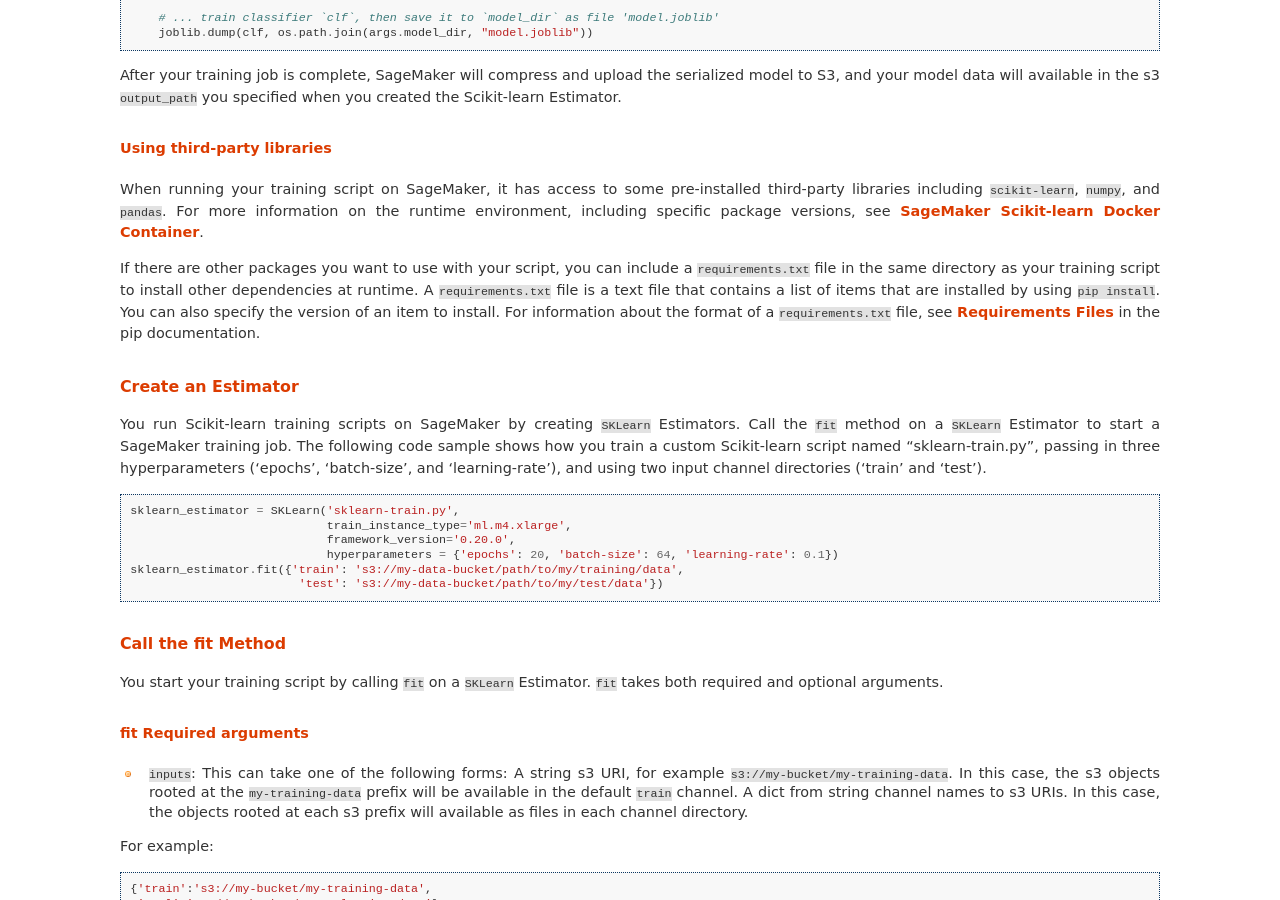
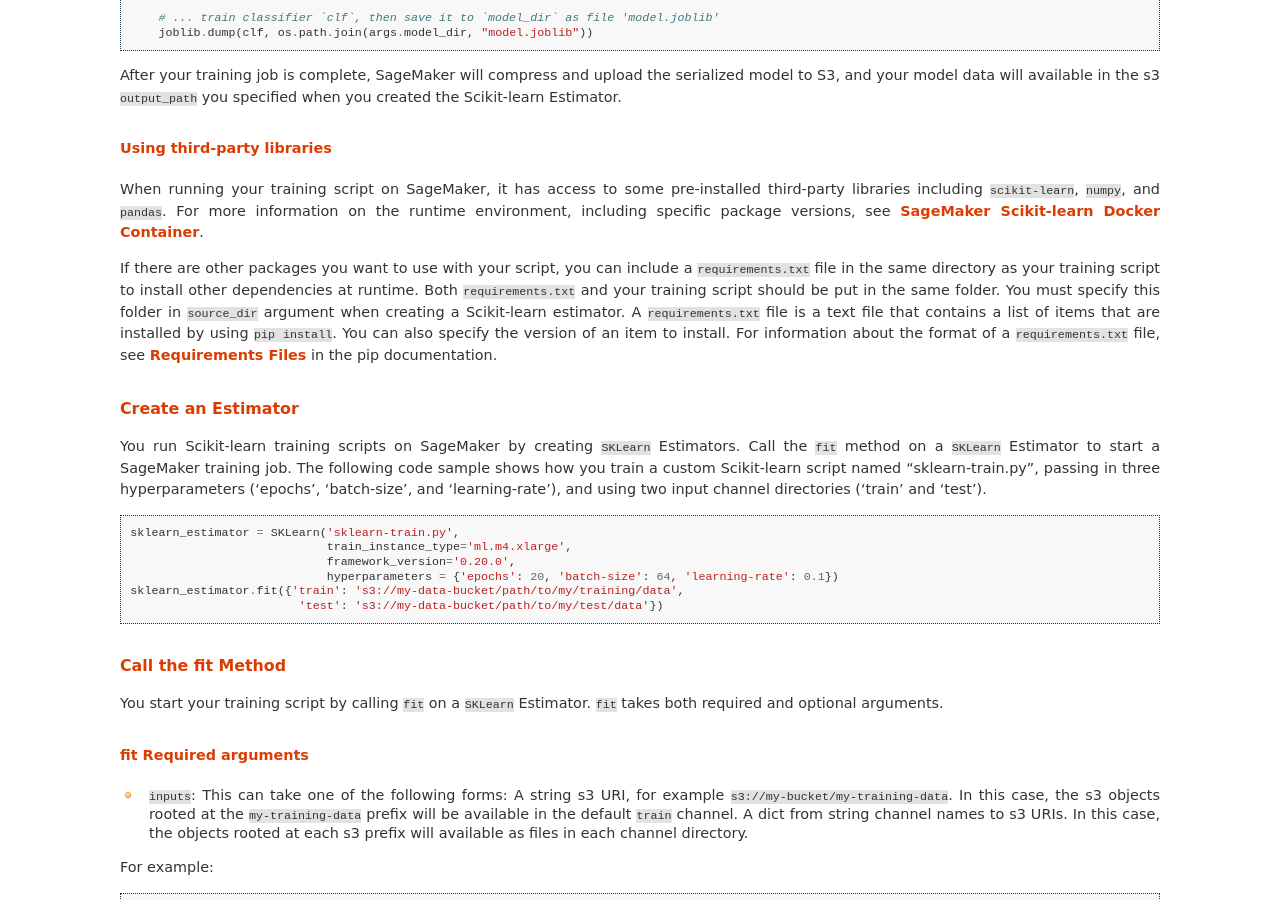
Before and after one commit to Evan-W-ang/sagemaker-python-sdk, a Sphinx documentation site: the page built from doc/using_sklearn.rst, in a window 1280 px wide and 900 px high, scrolled down 2208 px. Built offline with Sphinx 7.4.7, drawn with Linux system fonts in a browser that asks for light colours.

Commit message:
doc: clarify requirements.txt usage for Chainer, MXNet, and Scikit-learn (#1223)
This change is just a copy of #1215, which revised the PyTorch docs.

```diff
--- a/doc/using_chainer.rst
+++ b/doc/using_chainer.rst
@@ -116,7 +116,10 @@ When running your training script on SageMaker, it will have access to some pre-
 For more information on the runtime environment, including specific package versions, see `SageMaker Chainer Docker containers <#sagemaker-chainer-docker-containers>`__.
 
 If there are other packages you want to use with your script, you can include a ``requirements.txt`` file in the same directory as your training script to install other dependencies at runtime.
-A ``requirements.txt`` file is a text file that contains a list of items that are installed by using ``pip install``. You can also specify the version of an item to install.
+Both ``requirements.txt`` and your training script should be put in the same folder.
+You must specify this folder in ``source_dir`` argument when creating a Chainer estimator.
+A ``requirements.txt`` file is a text file that contains a list of items that are installed by using ``pip install``.
+You can also specify the version of an item to install.
 For information about the format of a ``requirements.txt`` file, see `Requirements Files <https://pip.pypa.io/en/stable/user_guide/#requirements-files>`__ in the pip documentation.
 
 Create an Estimator
--- a/doc/using_mxnet.rst
+++ b/doc/using_mxnet.rst
@@ -310,7 +310,10 @@ When running your training script on SageMaker, it will have access to some pre-
 For more information on the runtime environment, including specific package versions, see `SageMaker MXNet Containers <#sagemaker-mxnet-containers>`__.
 
 If there are other packages you want to use with your script, you can include a ``requirements.txt`` file in the same directory as your training script to install other dependencies at runtime.
-A ``requirements.txt`` file is a text file that contains a list of items that are installed by using ``pip install``. You can also specify the version of an item to install.
+Both ``requirements.txt`` and your training script should be put in the same folder.
+You must specify this folder in ``source_dir`` argument when creating an MXNet estimator.
+A ``requirements.txt`` file is a text file that contains a list of items that are installed by using ``pip install``.
+You can also specify the version of an item to install.
 For information about the format of a ``requirements.txt`` file, see `Requirements Files <https://pip.pypa.io/en/stable/user_guide/#requirements-files>`__ in the pip documentation.
 
 Create an Estimator
--- a/doc/using_pytorch.rst
+++ b/doc/using_pytorch.rst
@@ -125,7 +125,7 @@ Using third-party libraries
 When running your training script on SageMaker, it will have access to some pre-installed third-party libraries including ``torch``, ``torchvisopm``, and ``numpy``.
 For more information on the runtime environment, including specific package versions, see `SageMaker PyTorch Docker containers <#id4>`__.
 
-If there are other packages you want to use with your script, you can include a ``requirements.txt`` file in the same directory as your training script to install other dependencies at runtime. Both ``requirements.txt`` and your training script should be put in the same folder. You must specify this folder in ``source_dir`` argument when creating PyTorch estimator. A ``requirements.txt`` file is a text file that contains a list of items that are installed by using ``pip install``. You can also specify the version of an item to install.
+If there are other packages you want to use with your script, you can include a ``requirements.txt`` file in the same directory as your training script to install other dependencies at runtime. Both ``requirements.txt`` and your training script should be put in the same folder. You must specify this folder in ``source_dir`` argument when creating a PyTorch estimator. A ``requirements.txt`` file is a text file that contains a list of items that are installed by using ``pip install``. You can also specify the version of an item to install.
 For information about the format of a ``requirements.txt`` file, see `Requirements Files <https://pip.pypa.io/en/stable/user_guide/#requirements-files>`__ in the pip documentation.
 
 
--- a/doc/using_sklearn.rst
+++ b/doc/using_sklearn.rst
@@ -114,10 +114,11 @@ When running your training script on SageMaker, it has access to some pre-instal
 For more information on the runtime environment, including specific package versions, see `SageMaker Scikit-learn Docker Container <https://github.com/aws/sagemaker-scikit-learn-container>`__.
 
 If there are other packages you want to use with your script, you can include a ``requirements.txt`` file in the same directory as your training script to install other dependencies at runtime.
-A ``requirements.txt`` file is a text file that contains a list of items that are installed by using ``pip install``. You can also specify the version of an item to install.
+Both ``requirements.txt`` and your training script should be put in the same folder.
+You must specify this folder in ``source_dir`` argument when creating a Scikit-learn estimator.
+A ``requirements.txt`` file is a text file that contains a list of items that are installed by using ``pip install``.
+You can also specify the version of an item to install.
 For information about the format of a ``requirements.txt`` file, see `Requirements Files <https://pip.pypa.io/en/stable/user_guide/#requirements-files>`__ in the pip documentation.
-
-
 
 Create an Estimator
 ===================
```
